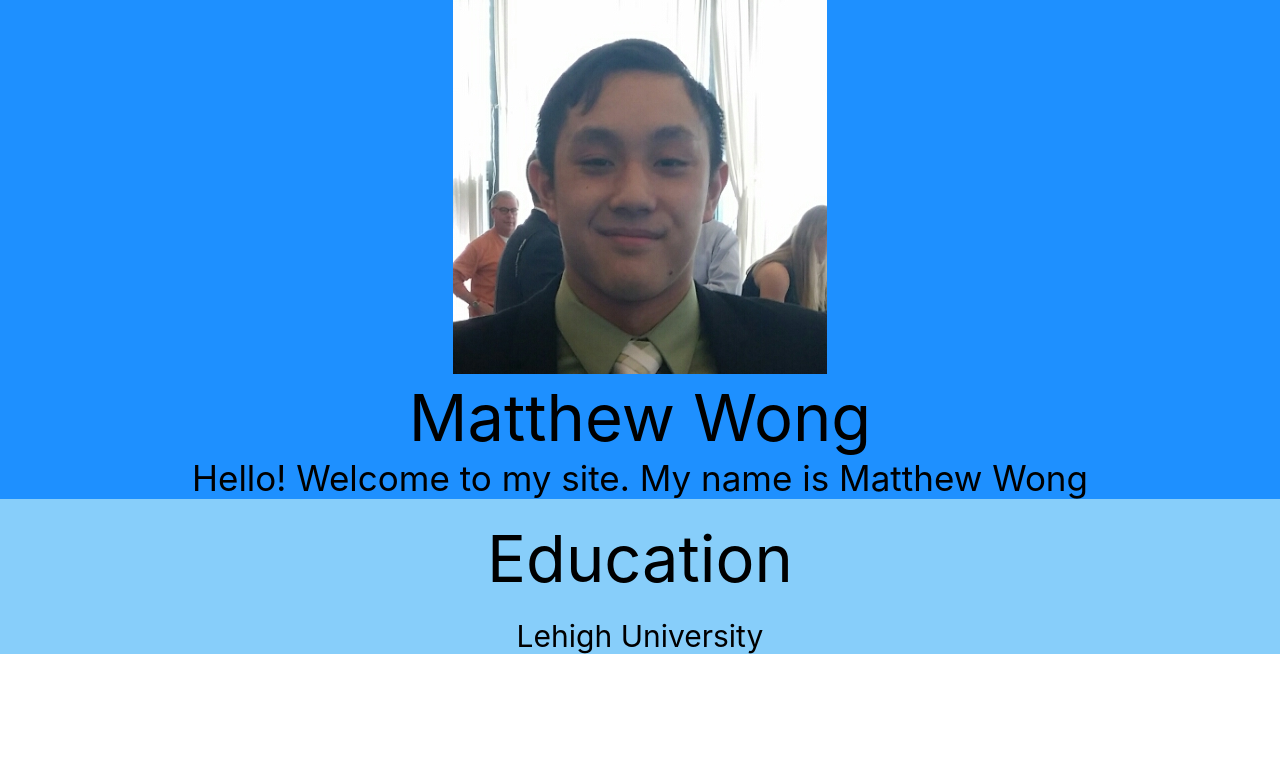
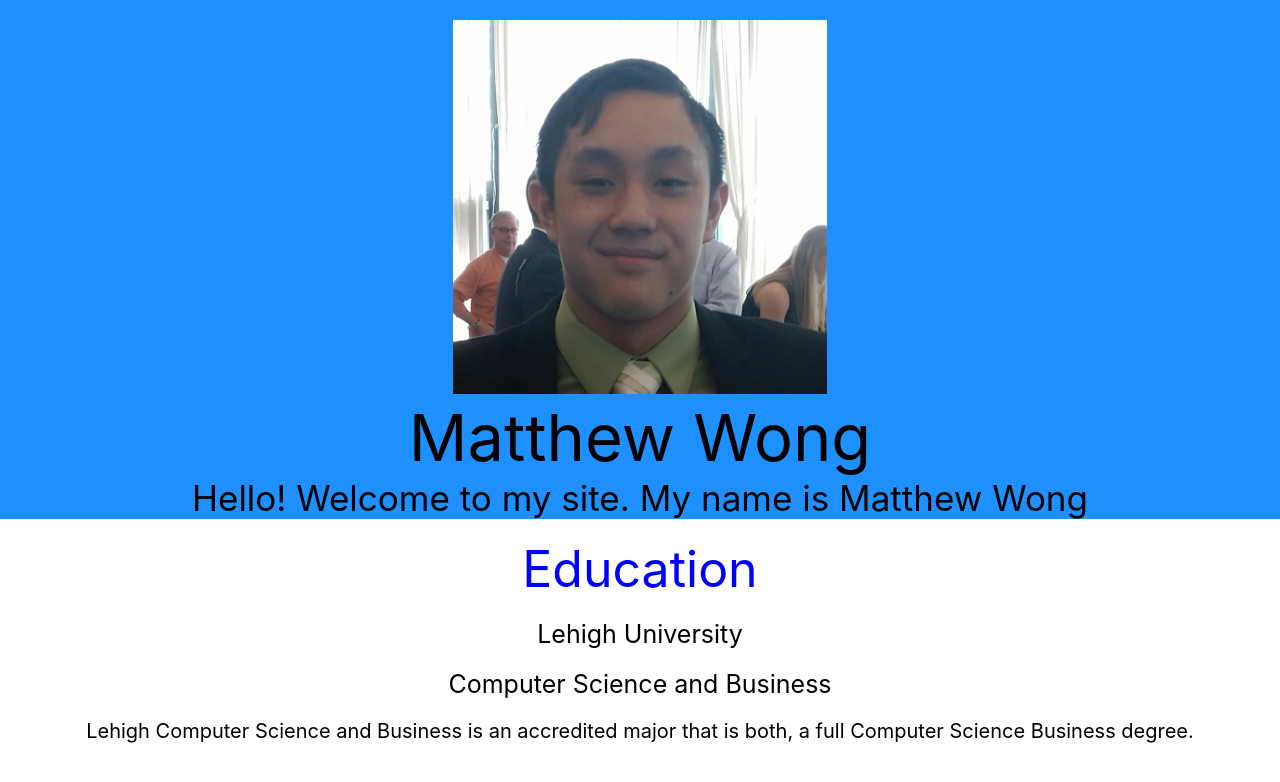
Before and after one commit to mattnj58/pwaSite, a React (Create React App) app: page / in a window 1280 px wide. Shown: the top 782 px of the page. Built offline with nearby package versions, Linux system fonts and the light colour scheme.

Commit message:
tried changing css for education

```diff
--- a/src/App/App.css
+++ b/src/App/App.css
@@ -12,3 +12,7 @@
 .navbar--item {
   color: #000;
 }
+
+.border{
+  border: 1px black;
+}
--- a/src/App/App.js
+++ b/src/App/App.js
@@ -8,7 +8,9 @@ class App extends Component {
     return (
       <div className="App">
         <Welcome/>
-        <Education/>
+          <div className="border">
+              <Education/>
+          </div>
       </div>
     );
   }
--- a/src/Education/education.css
+++ b/src/Education/education.css
@@ -1,18 +1,36 @@
 .Education{
-    background: lightskyblue;
+    background: white;
+    box-sizing: content-box;
+    border: 1px black;
 }
 
 .section--header{
     text-align: center;
-    font-size: 65px;
+    font-size: 50px;
+    color: blue;
 }
 
 .school{
     text-align: center;
-    font-size: 30px;
+    font-size: 25px;
 }
 
-.padding{
+.padding-top{
     height: 20px;
     width: auto;
 }
+
+.padding-left{
+    width: 20px;
+    height: auto;
+}
+
+.major{
+    font-size: 25px;
+    text-align: center;
+}
+
+.about-major{
+    text-align: center;
+    font-size: 20px;
+}
--- a/src/Education/education.js
+++ b/src/Education/education.js
@@ -5,11 +5,16 @@ class Education extends Component{
     render() {
         return(
             <div className='Education'>
-                <div className='padding'></div>
+                <div className='padding-top'></div>
                 <header className='section--header'> Education </header>
-                <div className='padding'></div>
+                <div className='padding-top'></div>
                 <header className='school'> Lehigh University </header>
-
+                <div className='padding-top'></div>
+                <div className='major'>Computer Science and Business</div>
+                <p className='about-major'>
+                    Lehigh Computer Science and Business is an accredited major that is both,
+                    a full Computer Science Business degree.
+                </p>
             </div>
         )
     }
--- a/src/Welcome/welcome.js
+++ b/src/Welcome/welcome.js
@@ -8,6 +8,7 @@ class Welcome extends Component{
         return(
             <div className='welcome'>
                 <div className='profile--section'>
+                    <div className='padding-top'></div>
                     <img src={profile} alt='profile' margin="10px"/>
                 </div>
                 <div className="name--section">
```
Also changed, not shown: src/Welcome/welcome.css (line endings or trailing spaces).
